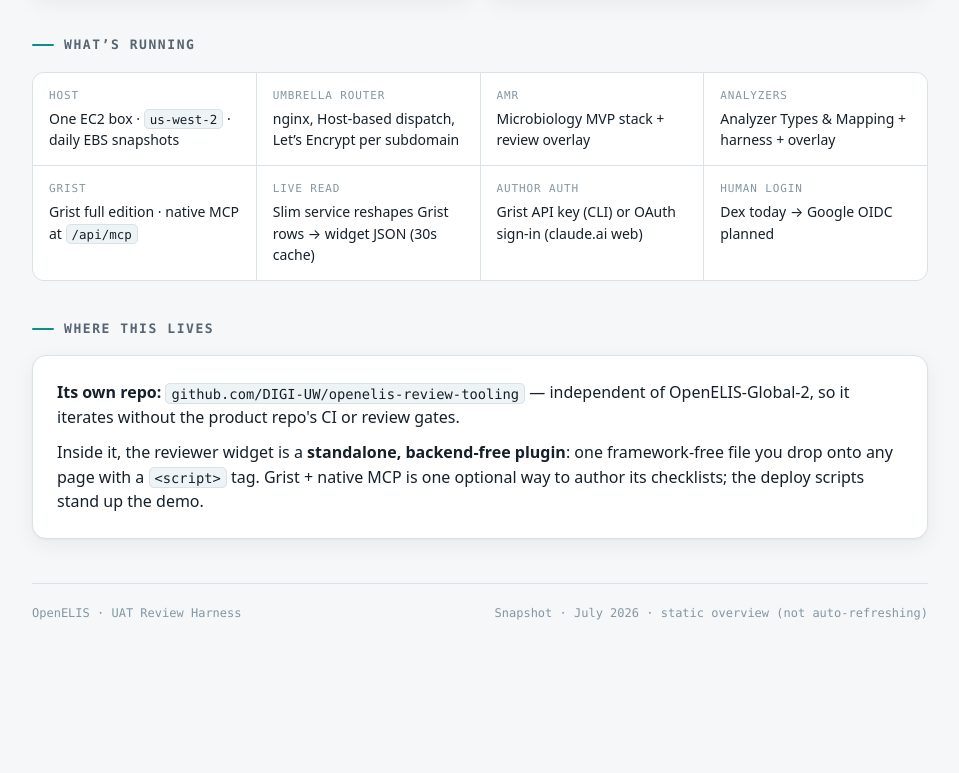
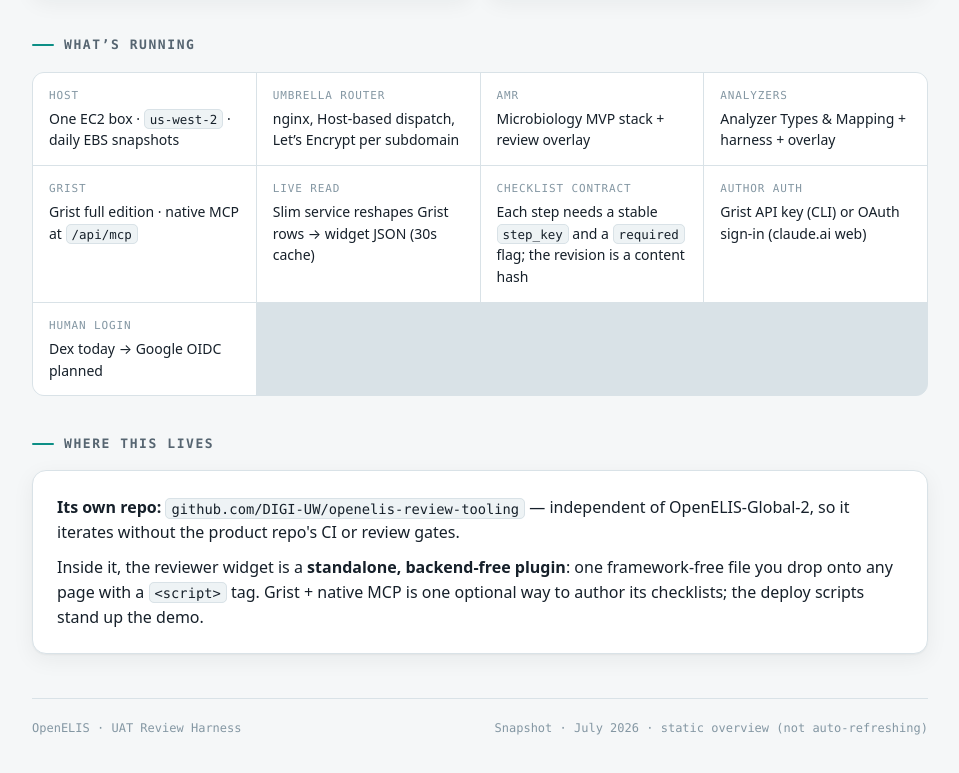
Before and after one commit to DIGI-UW/openelis-review-tooling, a website: page docs/overview.html in a window 1280 px wide. Shown: the part 2038-2811 px from the top of the page, without its empty margins (160-1119 px from the left). Before the commit the page ends 2712 px from the top, so only its background shows below. Drawn offline with Linux system fonts and the light colour scheme.

Commit message:
docs(overview): state the checklist contract
A collaborator reading the overview had no way to know a step needs a stable
step_key and a required flag, or that the revision is a content hash — the one
thing that trips people when they author their first checklist.

```diff
--- a/docs/overview.html
+++ b/docs/overview.html
@@ -264,6 +264,7 @@
       <div><div class="lbl">analyzers</div><div class="val">Analyzer Types &amp; Mapping + harness + overlay</div></div>
       <div><div class="lbl">grist</div><div class="val">Grist full edition · native MCP at <code>/api/mcp</code></div></div>
       <div><div class="lbl">Live read</div><div class="val">Slim service reshapes Grist rows → widget JSON (30s cache)</div></div>
+      <div><div class="lbl">Checklist contract</div><div class="val">Each step needs a stable <code>step_key</code> and a <code>required</code> flag; the revision is a content hash</div></div>
       <div><div class="lbl">Author auth</div><div class="val">Grist API key (CLI) or OAuth sign-in (claude.ai web)</div></div>
       <div><div class="lbl">Human login</div><div class="val">Dex today → Google OIDC planned</div></div>
     </div>
```
